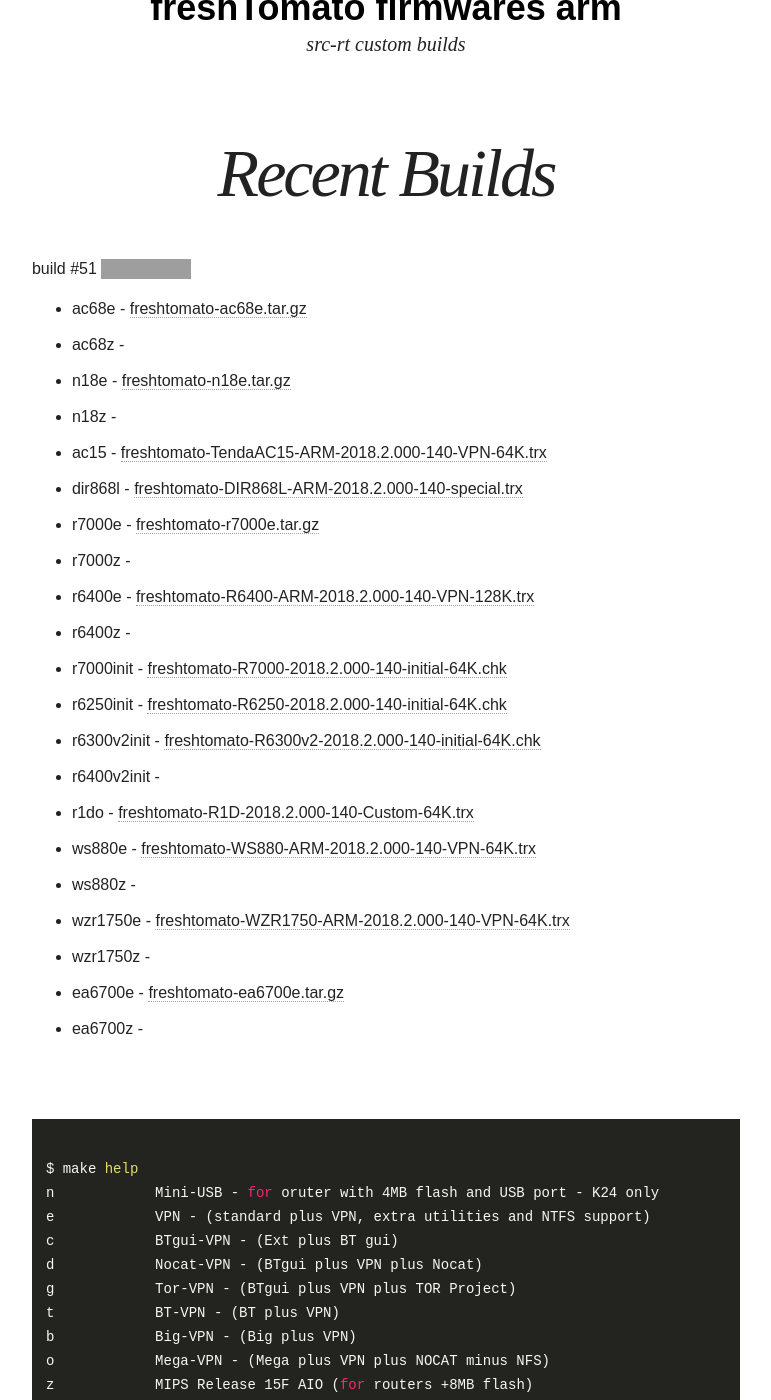
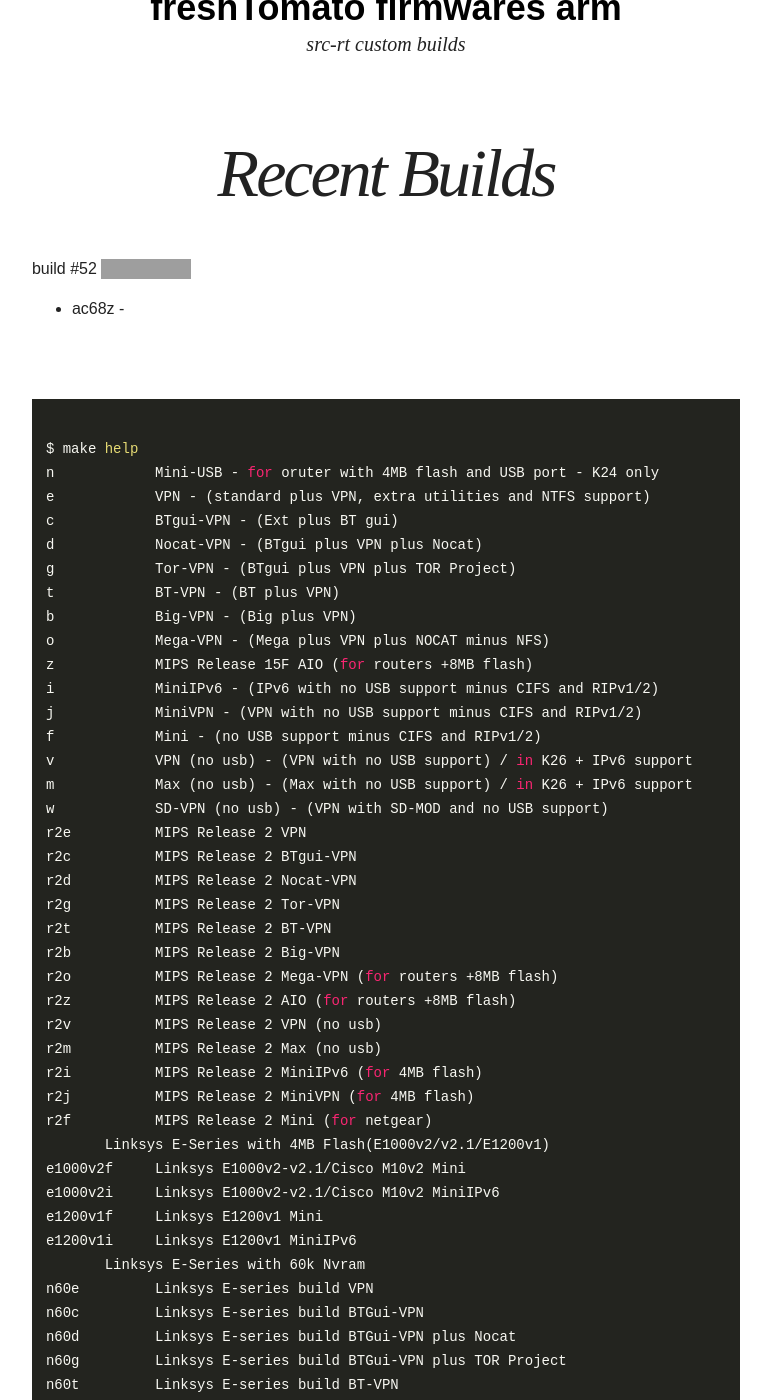
Before and after one commit to oglopss/freshTomato-ARM-ci-jekyll, a Jekyll site: the page built from index.html, in a window 1280 px wide and 1400 px high, scrolled down 339 px. Shown: the whole window, without its empty margins (254-1025 px from the left). Built offline with Jekyll 4.4.1, drawn with Linux system fonts in a browser that asks for light colours; nearby versions of some CDN libraries; grey boxes are pictures that could not be loaded.

Commit message:
Travis build 52 ac68z pushed to gh-pages

```diff
--- a/_data/ss.yml
+++ b/_data/ss.yml
@@ -1,23 +1,3 @@
-build: 51
+build: 52
 files:
-  - 0001 ac68e freshtomato-ac68e.tar.gz
   - 0002 ac68z
-  - 0003 n18e freshtomato-n18e.tar.gz
-  - 0005 ac15 freshtomato-TendaAC15-ARM-2018.2.000-140-VPN-64K.trx
-  - 0004 n18z
-  - 0006 dir868l freshtomato-DIR868L-ARM-2018.2.000-140-special.trx
-  - 0007 r7000e freshtomato-r7000e.tar.gz
-  - 0008 r7000z
-  - 0011 r7000init freshtomato-R7000-2018.2.000-140-initial-64K.chk
-  - 0012 r6250init freshtomato-R6250-2018.2.000-140-initial-64K.chk
-  - 0014 r6400v2init
-  - 0009 r6400e freshtomato-R6400-ARM-2018.2.000-140-VPN-128K.trx
-  - 0010 r6400z
-  - 0013 r6300v2init freshtomato-R6300v2-2018.2.000-140-initial-64K.chk
-  - 0016 ws880e freshtomato-WS880-ARM-2018.2.000-140-VPN-64K.trx
-  - 0017 ws880z
-  - 0019 wzr1750z
-  - 0018 wzr1750e freshtomato-WZR1750-ARM-2018.2.000-140-VPN-64K.trx
-  - 0015 r1do freshtomato-R1D-2018.2.000-140-Custom-64K.trx
-  - 0021 ea6700z
-  - 0020 ea6700e freshtomato-ea6700e.tar.gz
```
